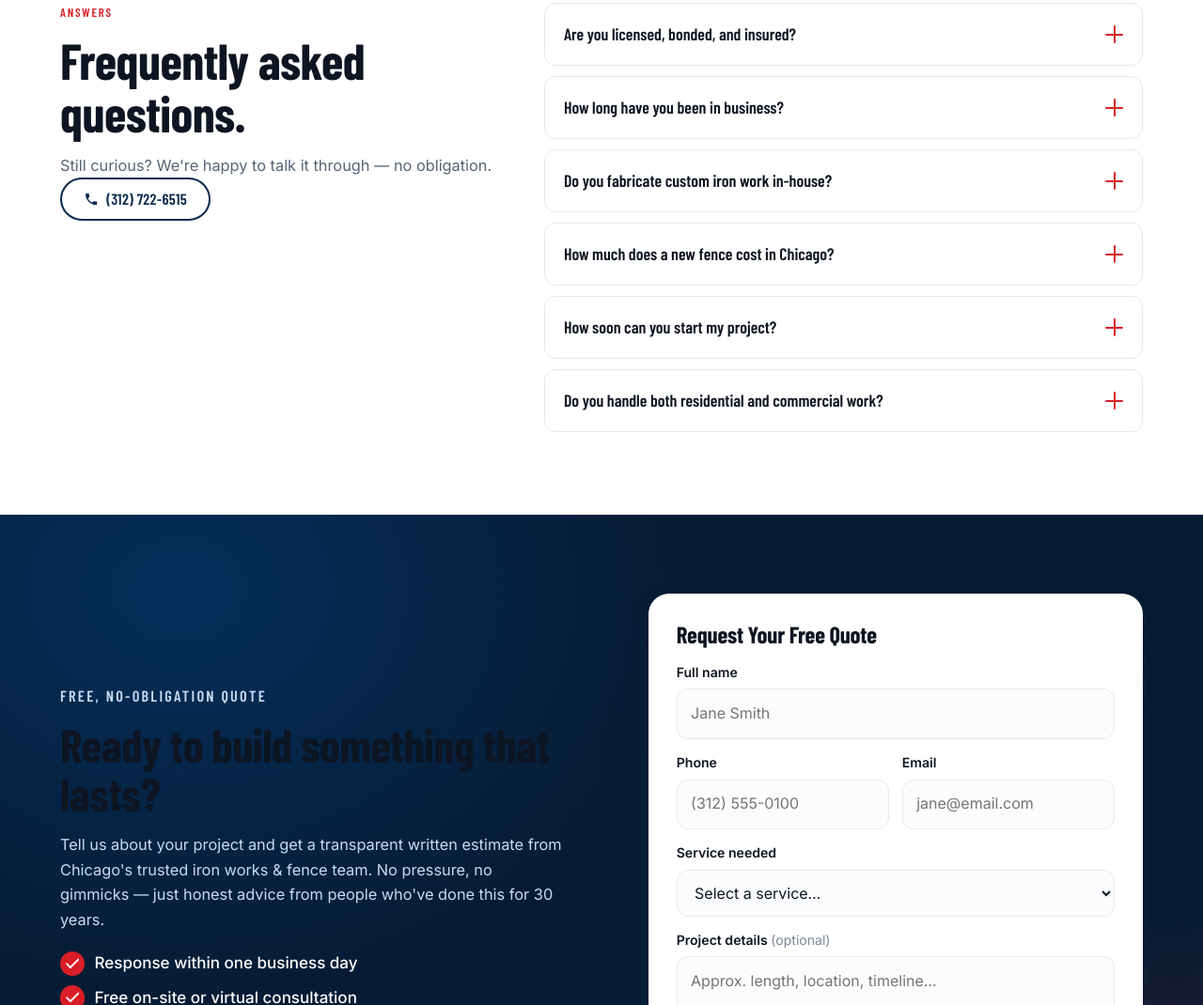
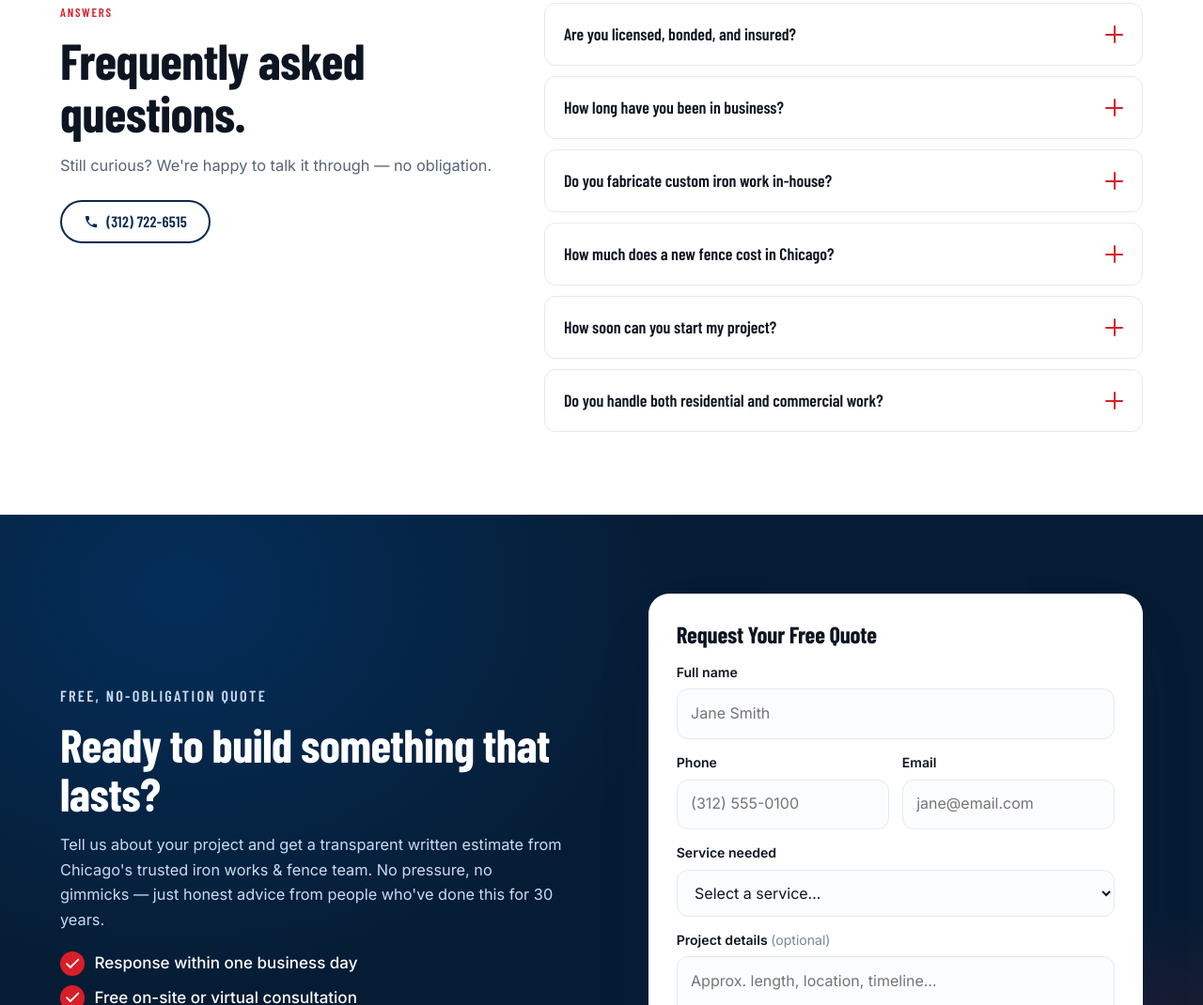
Before and after one commit to digitalcraft888/americana-fence-redesign, a plain HTML site: page index.html in a window 1280 px wide. Shown: the part 8135-9205 px from the top of the page at 94% size. Drawn offline with nearby package versions, Linux system fonts and the light colour scheme; a web font is replaced by a local one.

Commit message:
Fix dark-section title color to white; add FAQ CTA top spacing
Co-Authored-By: Claude Opus 4.8 <noreply@anthropic.com>

```diff
--- a/style.css
+++ b/style.css
@@ -150,6 +150,8 @@ h1,h2,h3,h4{font-family:var(--f-display);font-weight:700;line-height:1.05;letter
 .section--navy{background:var(--grad-navy);color:#fff}
 .section__head{text-align:center;max-width:820px;margin:0 auto 34px}
 .section__head--light .section__title{color:#fff}
+/* titles on dark backgrounds must stay white (base h1-h4 rule forces --ink otherwise) */
+.section--navy .section__title,.cta-final h2,.areas__intro .section__title{color:#fff}
 
 .grid{display:grid;gap:16px;grid-template-columns:1fr}
 
@@ -271,7 +273,7 @@ h1,h2,h3,h4{font-family:var(--f-display);font-weight:700;line-height:1.05;letter
 
 /* ---------- FAQ ---------- */
 .faq__grid{display:grid;grid-template-columns:1fr;gap:28px;align-items:start}
-.faq__intro .btn{width:100%}
+.faq__intro .btn{width:100%;margin-top:24px}
 .faq__list{display:flex;flex-direction:column;gap:11px}
 .faq{background:#fff;border:1px solid var(--line);border-radius:var(--radius-sm);overflow:hidden;transition:box-shadow .2s}
 .faq[open]{box-shadow:var(--shadow);border-color:transparent}
```
